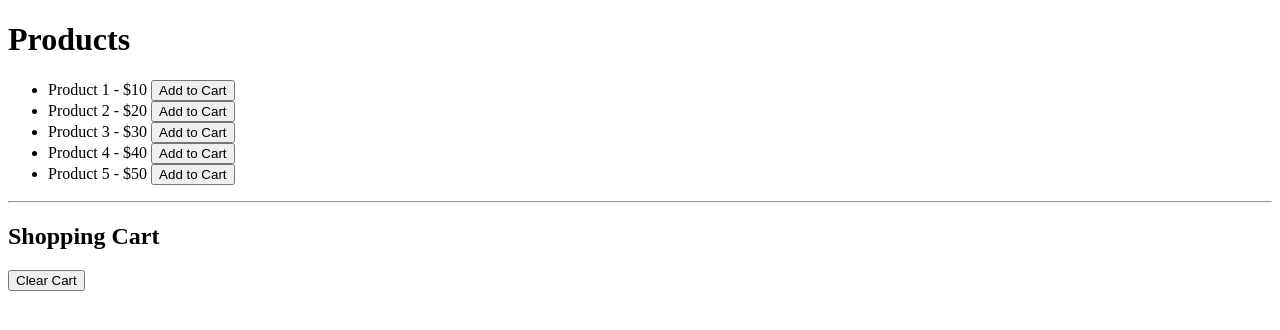
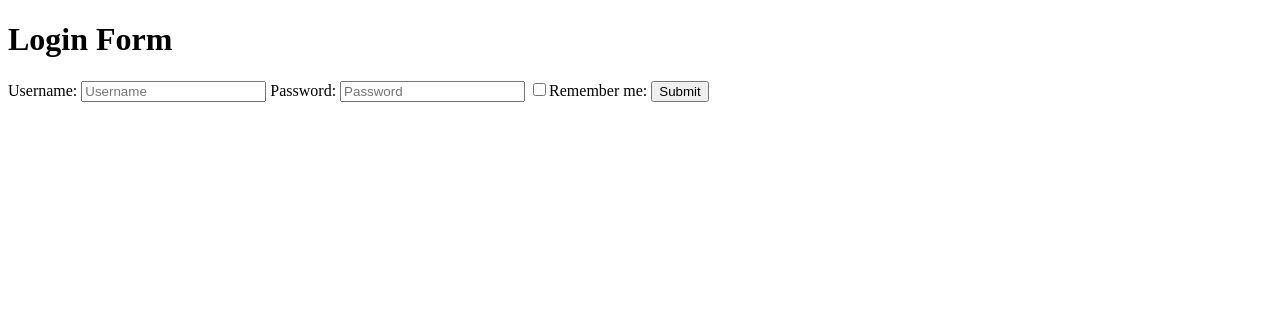
Before and after one commit to acciojob/shopping-cart-sessions-katreddyvenkateswaraReddy, a website: page main.html in a window 1280 px wide. Drawn offline with Linux system fonts and the light colour scheme.

Commit message:
created a submission

```diff
--- a/main.html
+++ b/main.html
@@ -1,16 +1,31 @@
 <!DOCTYPE html>
+
 <html>
+
 <head>
-  <link rel="stylesheet" href="styles.css">
+	<link rel="stylesheet" href="styles.css">
 </head>
+
 <body>
-  <h1>Products</h1>
-  <ul id="product-list"></ul>
-  <hr />
-  <h2>Shopping Cart</h2>
-  <ul id="cart-list"></ul>
-  <button id="clear-cart-btn">Clear Cart</button>
+	<!-- the entire body must be written by student -->
+  <h1>Login Form</h1>
+    <form id="loginForm">
+        <label for="username">Username:</label>
+        <input type="text" id="username" name="username" placeholder="Username" required>
 
-  <script src="script.js"></script>
+        <label for="password">Password:</label>
+        <input type="password" id="password" name="password" placeholder="Password" required>
+
+        <label for="checkbox">
+            <input type="checkbox" id="checkbox" name="remember me">Remember me:
+        </label>
+
+        <input type="submit" id="submit" value="Submit">
+<!-- 		<button>Sub</button> -->
+    </form>
+    <script type="text/javascript" src="./script.js">
+</script>
+
 </body>
+
 </html>
```
